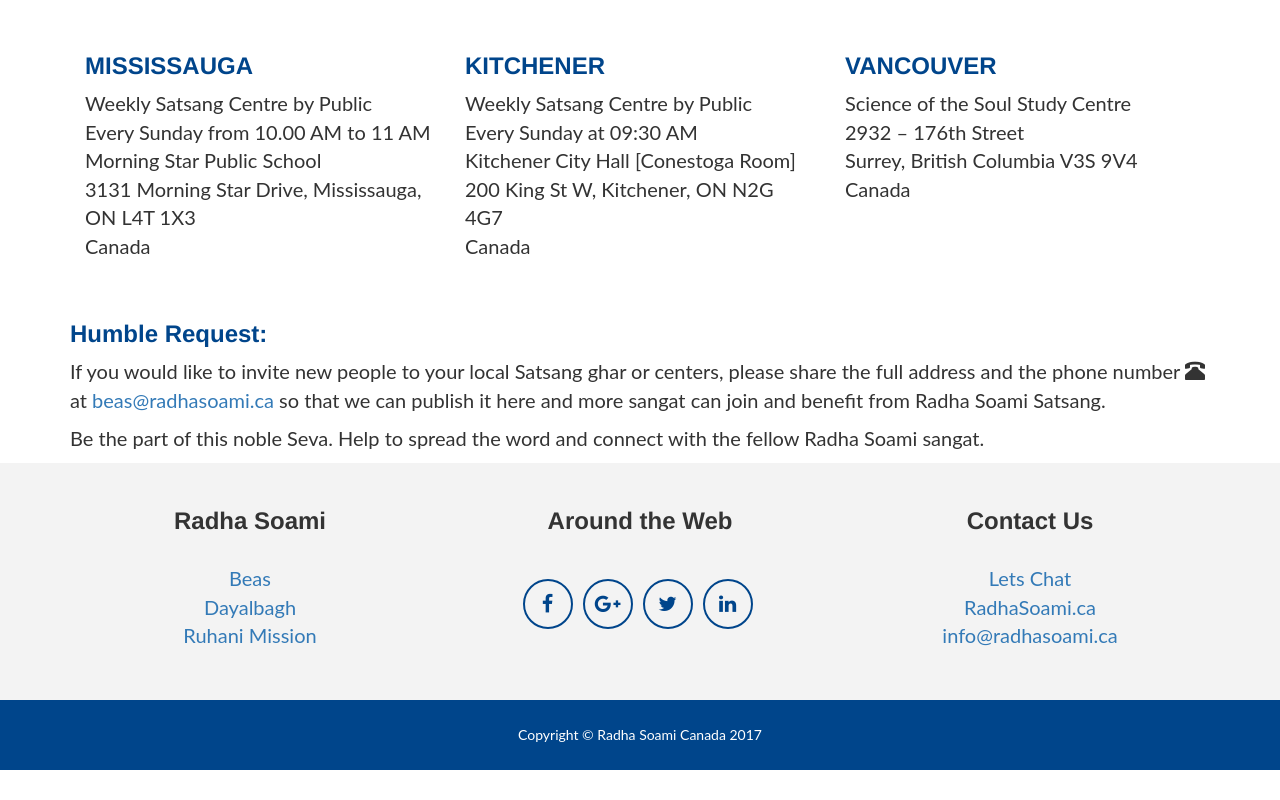
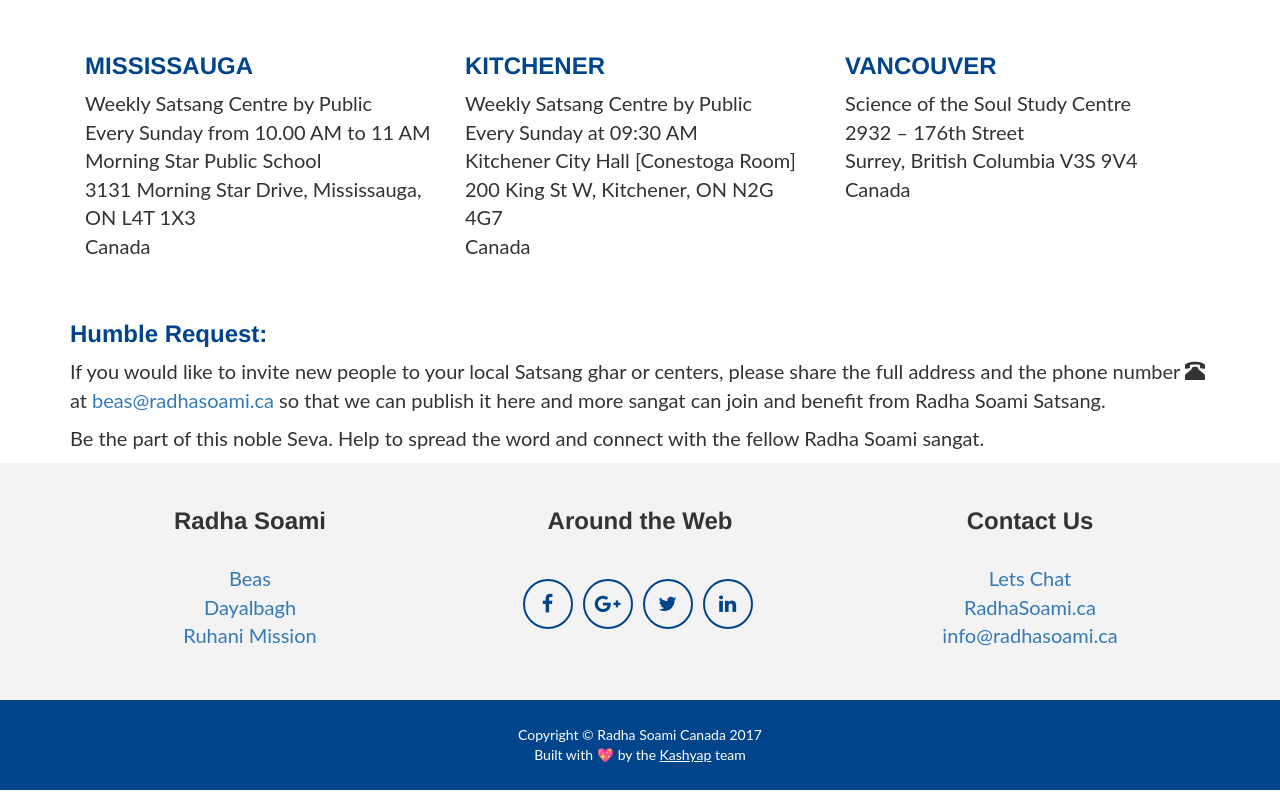
Before and after one commit to puneet-kashyap/radha-soami, a React (Create React App) app: page /beas in a window 1280 px wide. Shown: the part 1256-2056 px from the top of the page. Built offline with nearby package versions, Linux system fonts and the light colour scheme.

Commit message:
updated footer with current year and built info

```diff
--- a/src/Components/footer.js
+++ b/src/Components/footer.js
@@ -47,7 +47,8 @@
                 <div className="container">
                     <div className="row">
                         <div className="col-lg-12">
-                            Copyright &copy; Radha Soami Canada 2017
+                            Copyright &copy; Radha Soami Canada {new Date().getFullYear()}<br/>
+                            Built with 💖 by the <u><a style={{'color':'white'}} href={`mailto:kashyap@radhasoami.ca`}>Kashyap</a></u> team
                         </div>
                     </div>
                 </div>
```
